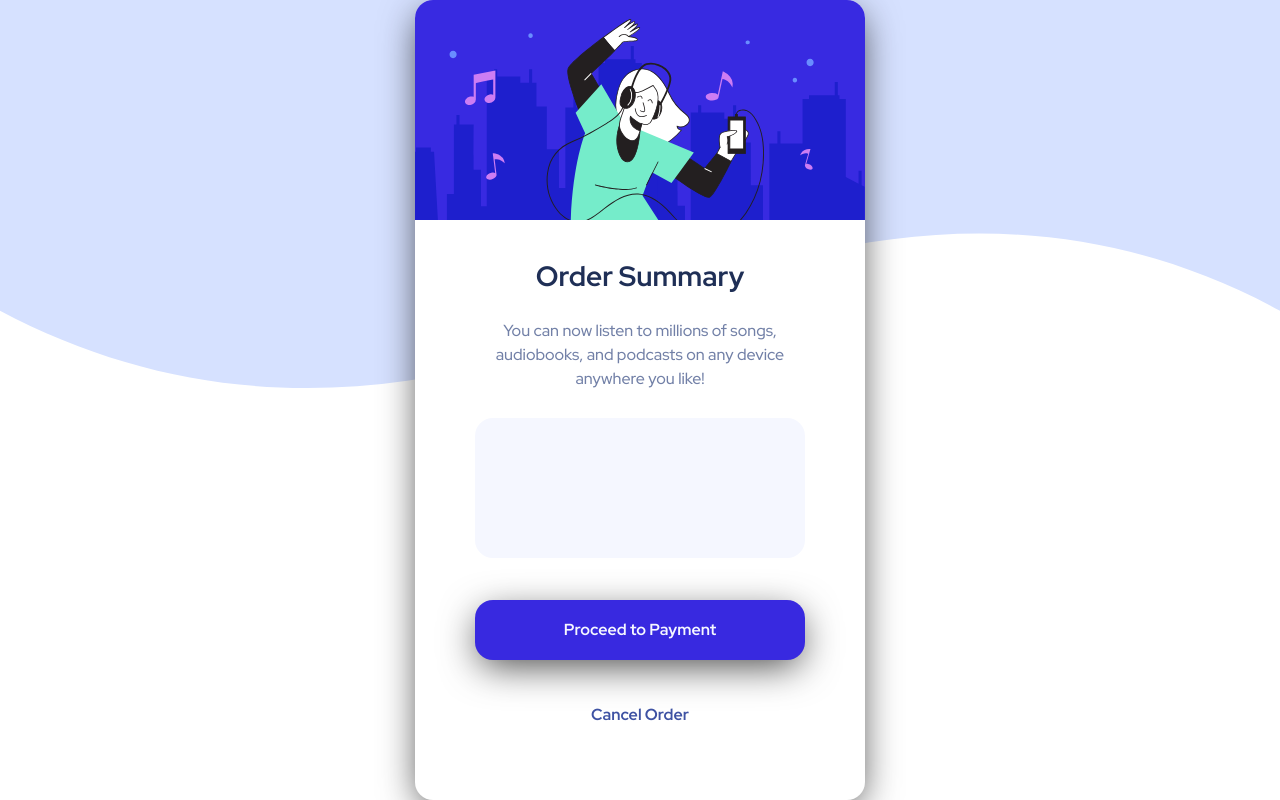
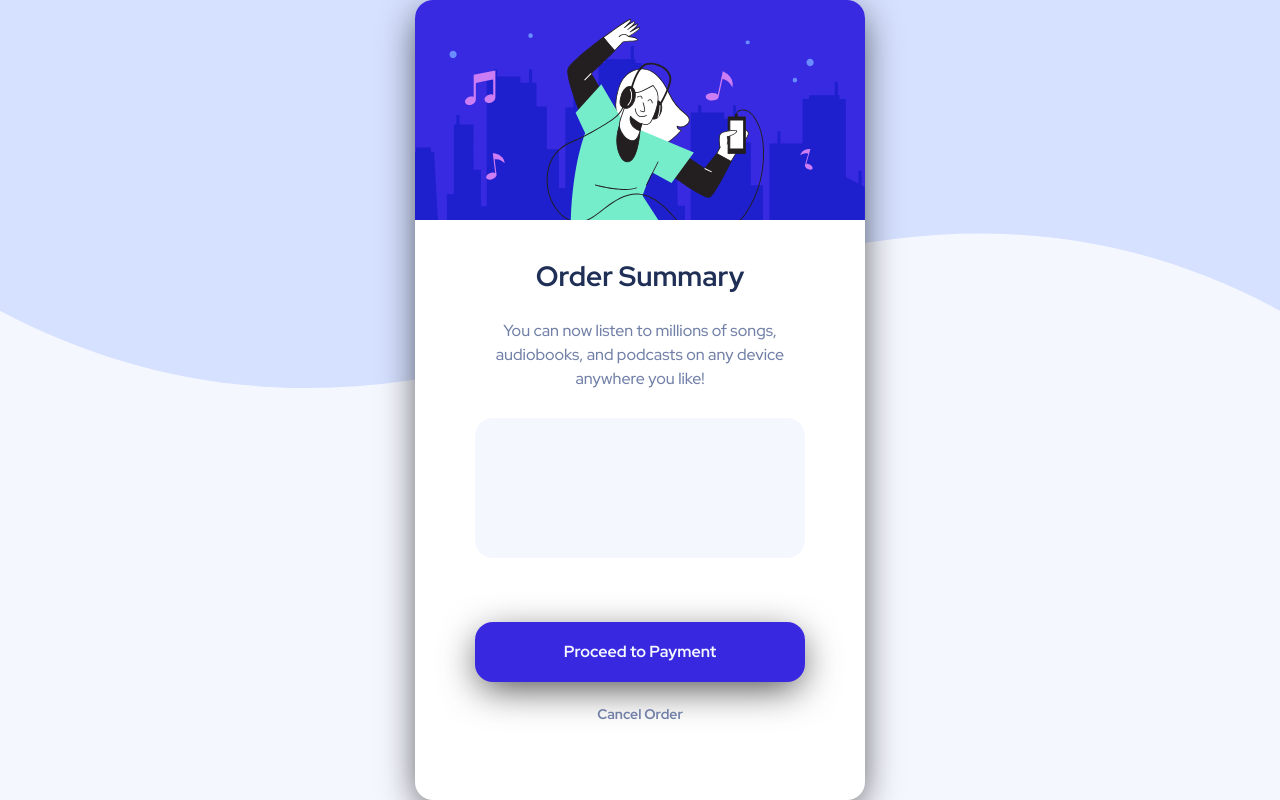
Before and after one commit to LukeBob/Order-summary-card, a PHP site: page / in a window 1280 px wide. Run offline with PHP 8.4, Linux system fonts and the light colour scheme.

Commit message:
small tweaks on proceed and cancel buttons

```diff
--- a/styles.css
+++ b/styles.css
@@ -18,17 +18,19 @@
     align-items: center;
     height: 100vh;
     width: 100%;
-    background: url(/images/pattern-background-desktop.svg);
+    background-color: hsl(225, 100%, 98%);
+    background-image: url(/images/pattern-background-desktop.svg);
     background-repeat: no-repeat;
     background-size: 100%;
     font-family: 'Red Hat Display', sans-serif;
 }
 
-p {
+p, a {
     font-size: 16px;
     font-weight: 500;
     color: hsl(224, 23%, 55%);
     line-height: 24px;
+    text-align: center;
 }
 
 h1 {
@@ -102,11 +104,15 @@
 .proc_container > a {
     text-decoration: none;
     margin-top: 20px;
-    padding: 24px 14px;
-    font-size: 16px;
+    font-size: 14px;
     font-weight: 700;
-    color: hsl(228, 45%, 44%);
+    transition: all 200ms ease-in-out;
 }
+.proc_container > a:hover {
+ color:hsl(223, 47%, 23%);
+}
+
+
 
 .button {
     height: 60px;
```
